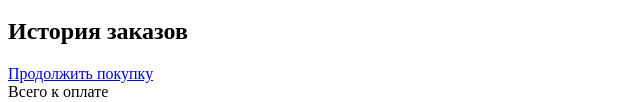
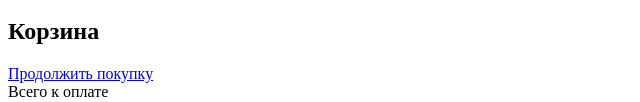
Before and after one commit to SashaPashuk/adventuresinminecraft, a website with bundled scripts: page src/pages/cart-page.html in a window 1280 px wide. Shown: the part 362-464 px from the top of the page, without its empty margins (0-640 px from the left). Built offline with nearby package versions, Linux system fonts and the light colour scheme.

Commit message:
title changed

```diff
--- a/src/pages/cart-page.html
+++ b/src/pages/cart-page.html
@@ -5,7 +5,7 @@
     @@include('../components/header.html')
     <main>
       <div class="container cartPage-container">
-        <h2 class="cartPage-title">История заказов</h2>
+        <h2 class="cartPage-title">Корзина</h2>
         <ul class="cartPage-list"></ul>
         <div class="cartPage-summary">
           <a href="/home.html" class="button-shade">Продолжить покупку</a>
```
